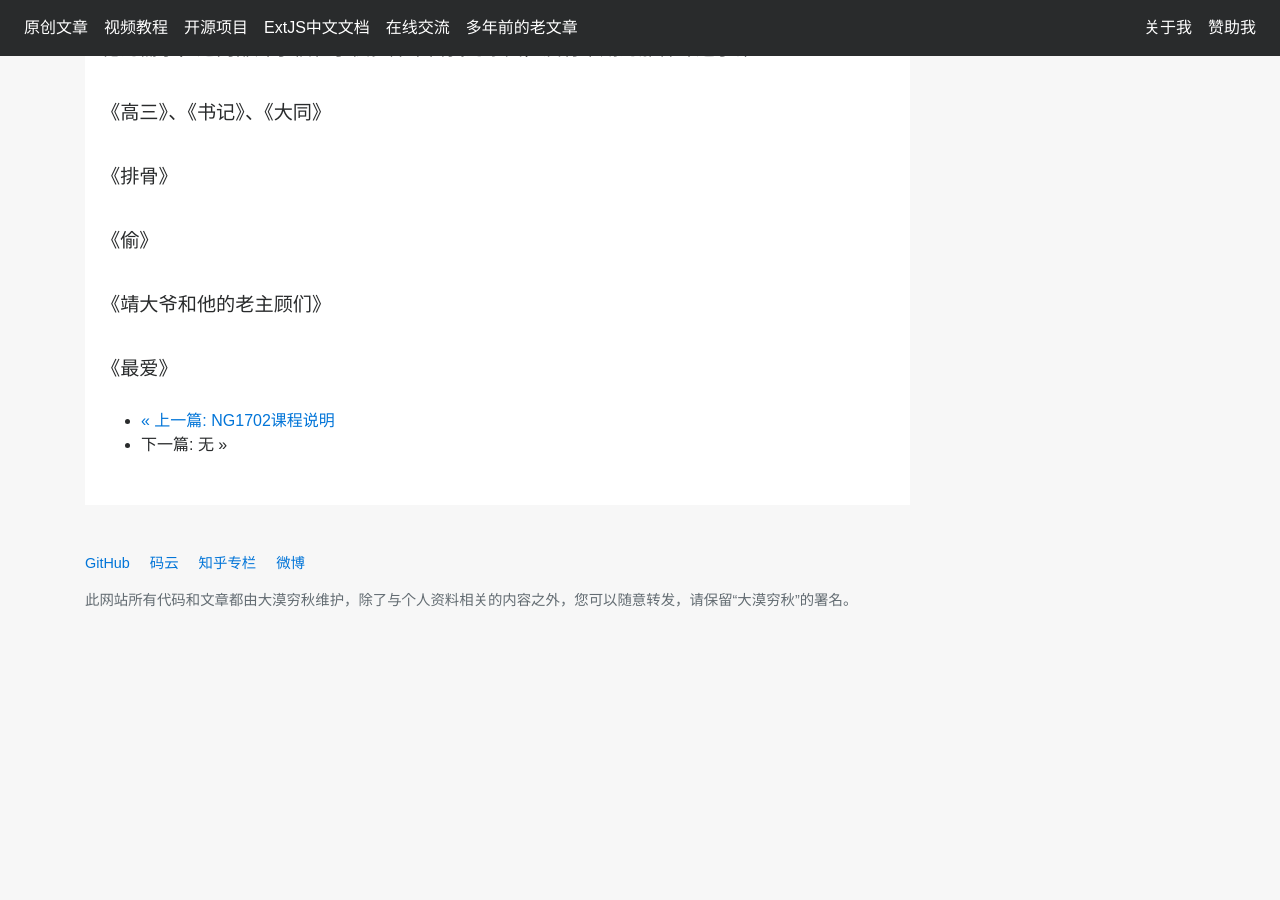
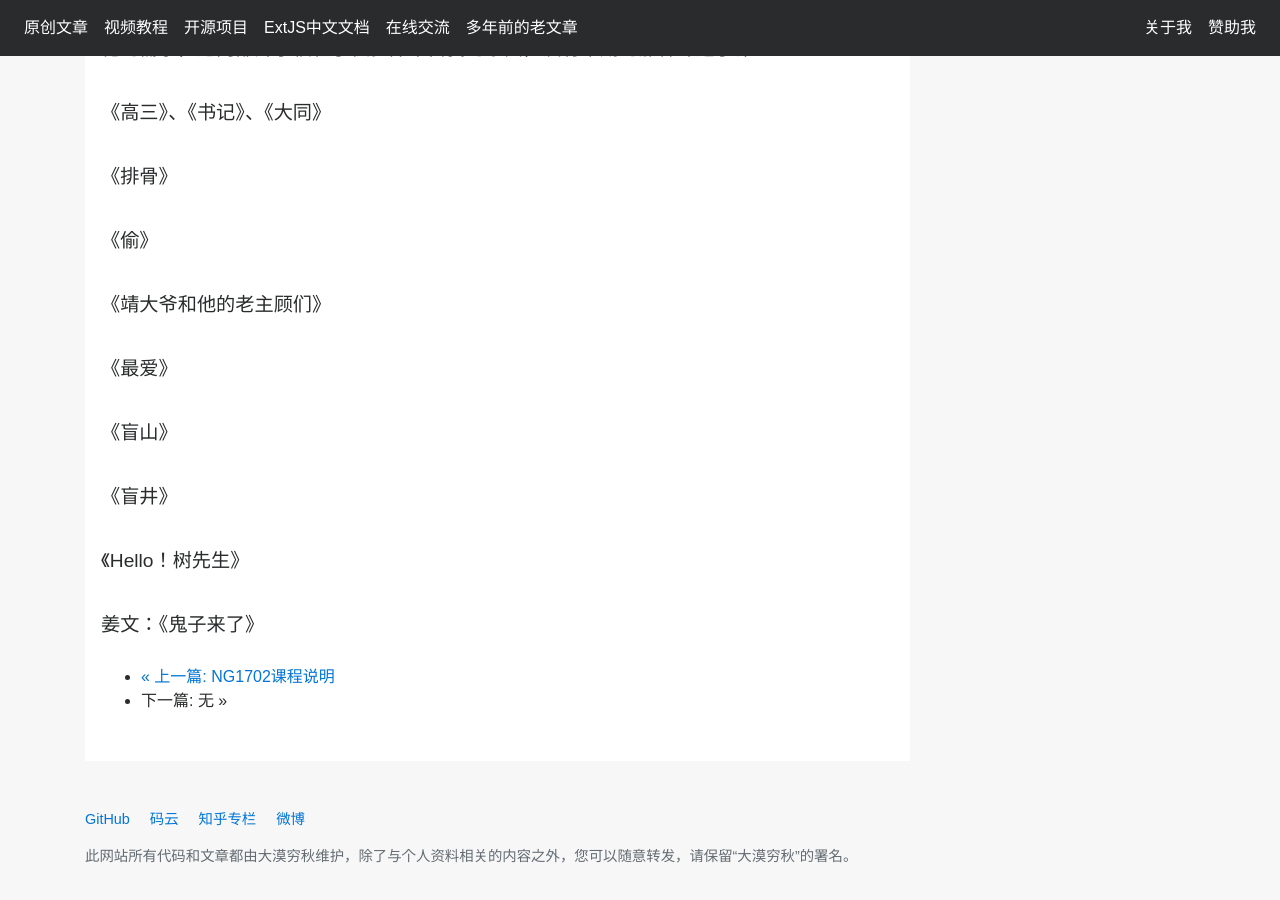
Before and after one commit to dukuiran/damoqiongqiu.github.io, a Jekyll site: the page built from _posts/2017-09-15-my-movies.markdown, in a window 1280 px wide and 900 px high, scrolled down 830 px. Built offline with Jekyll 4.4.1, drawn with Linux system fonts in a browser that asks for light colours; nearby versions of some CDN libraries; comment, search, counter and statistics services are not loaded; before the commit the page ends 1474 px from its top, so only the background shows below that.

Commit message:
更新内容

```diff
--- a/_posts/2017-09-15-my-movies.markdown
+++ b/_posts/2017-09-15-my-movies.markdown
@@ -31,3 +31,11 @@
 《靖大爷和他的老主顾们》
 
 《最爱》
+
+《盲山》
+
+《盲井》
+
+《Hello！树先生》
+
+姜文：《鬼子来了》
```
